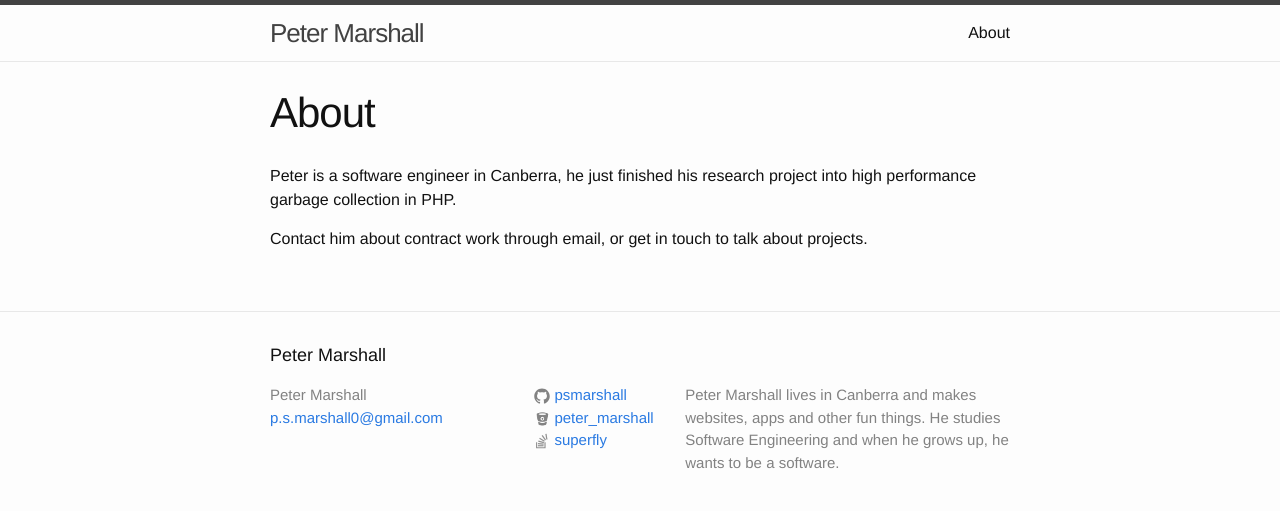
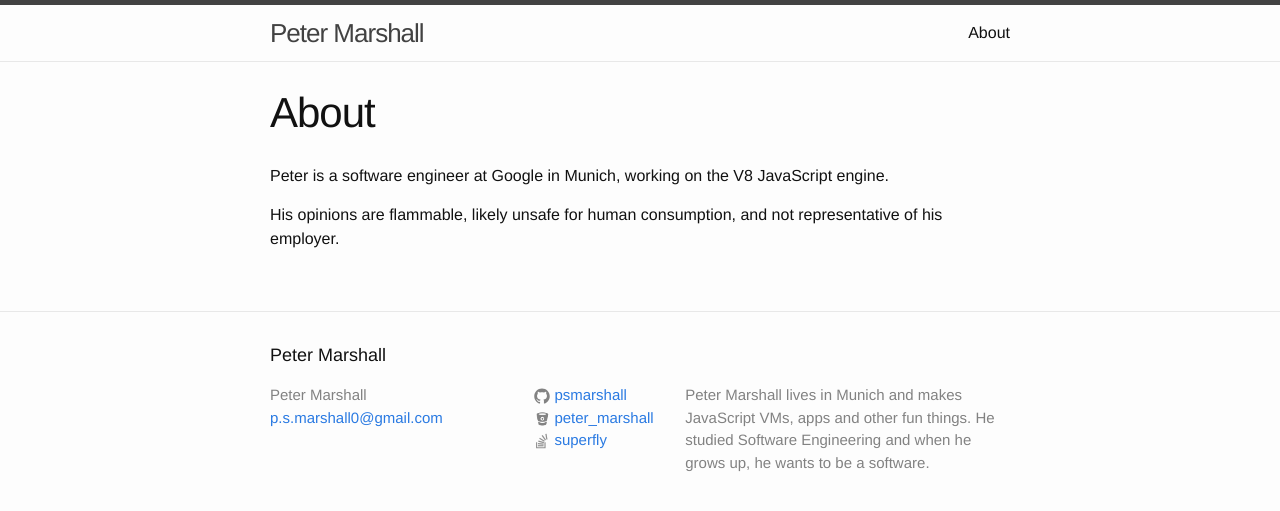
Before and after one commit to psmarshall/blog-and-portfolio, a Jekyll site: the page built from about.md, in a window 1280 px wide. Shown: the top 511 px of the page. Built offline with Jekyll 4.4.1, drawn with Linux system fonts in a browser that asks for light colours.

Commit message:
Update place & job info

```diff
--- a/_config.yml
+++ b/_config.yml
@@ -2,8 +2,8 @@
 title: Peter Marshall
 email: p.s.marshall0@gmail.com
 description: > # this means to ignore newlines until "baseurl:"
-  Peter Marshall lives in Canberra and makes websites, apps and other fun
-  things. He studies Software Engineering and when he grows up, he wants
+  Peter Marshall lives in Munich and makes JavaScript VMs, apps and other fun
+  things. He studied Software Engineering and when he grows up, he wants
   to be a software.
 baseurl: "" # the subpath of your site, e.g. /blog/
 url: "http://pmarshall.me" # the base hostname & protocol for your site
--- a/about.md
+++ b/about.md
@@ -4,6 +4,6 @@ title: About
 permalink: /about/
 ---
 
-Peter is a software engineer in Canberra, he just finished his research project into high performance garbage collection in PHP.
+Peter is a software engineer at Google in Munich, working on the V8 JavaScript engine.
 
-Contact him about contract work through email, or get in touch to talk about projects.
+His opinions are flammable, likely unsafe for human consumption, and not representative of his employer.
```
